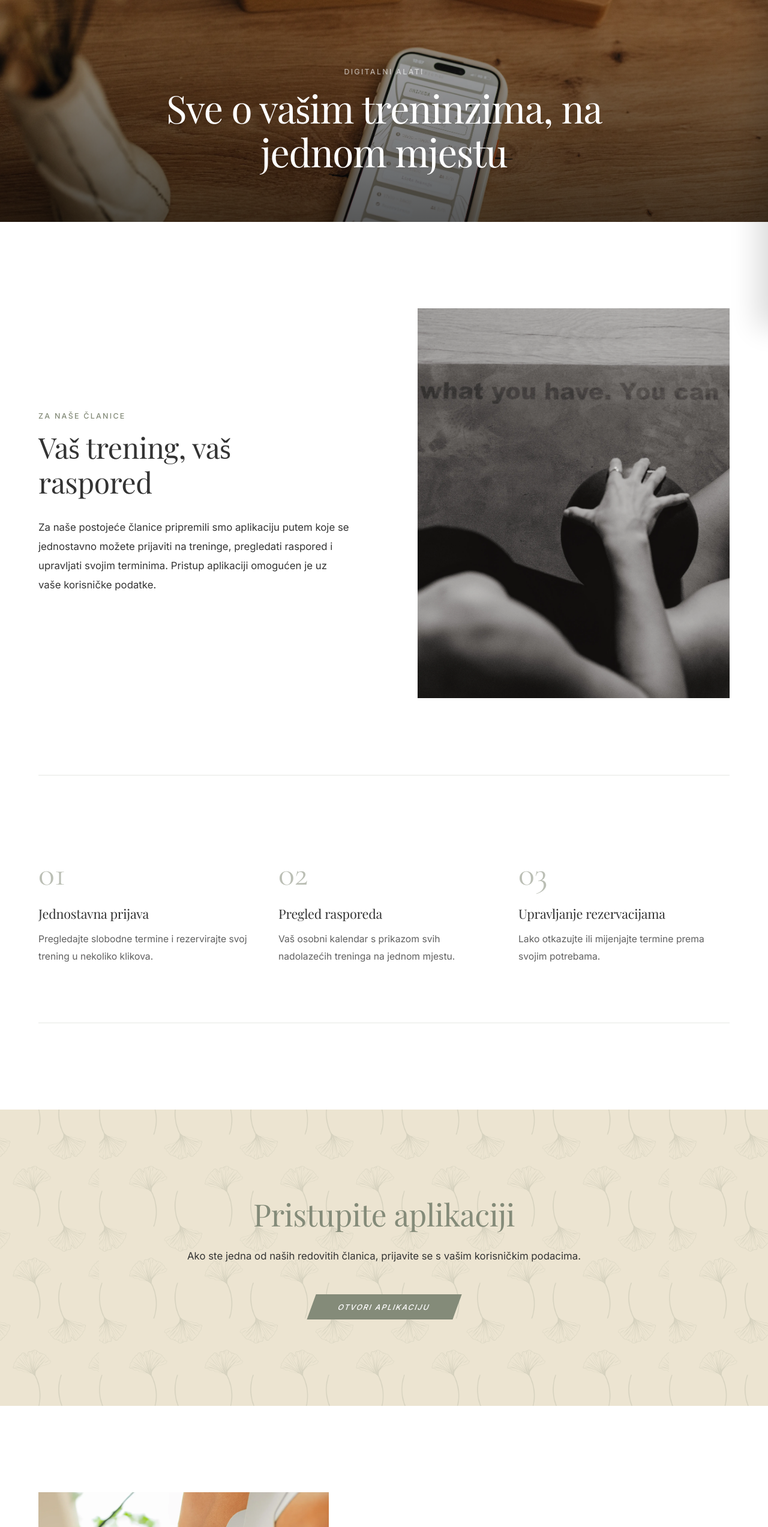
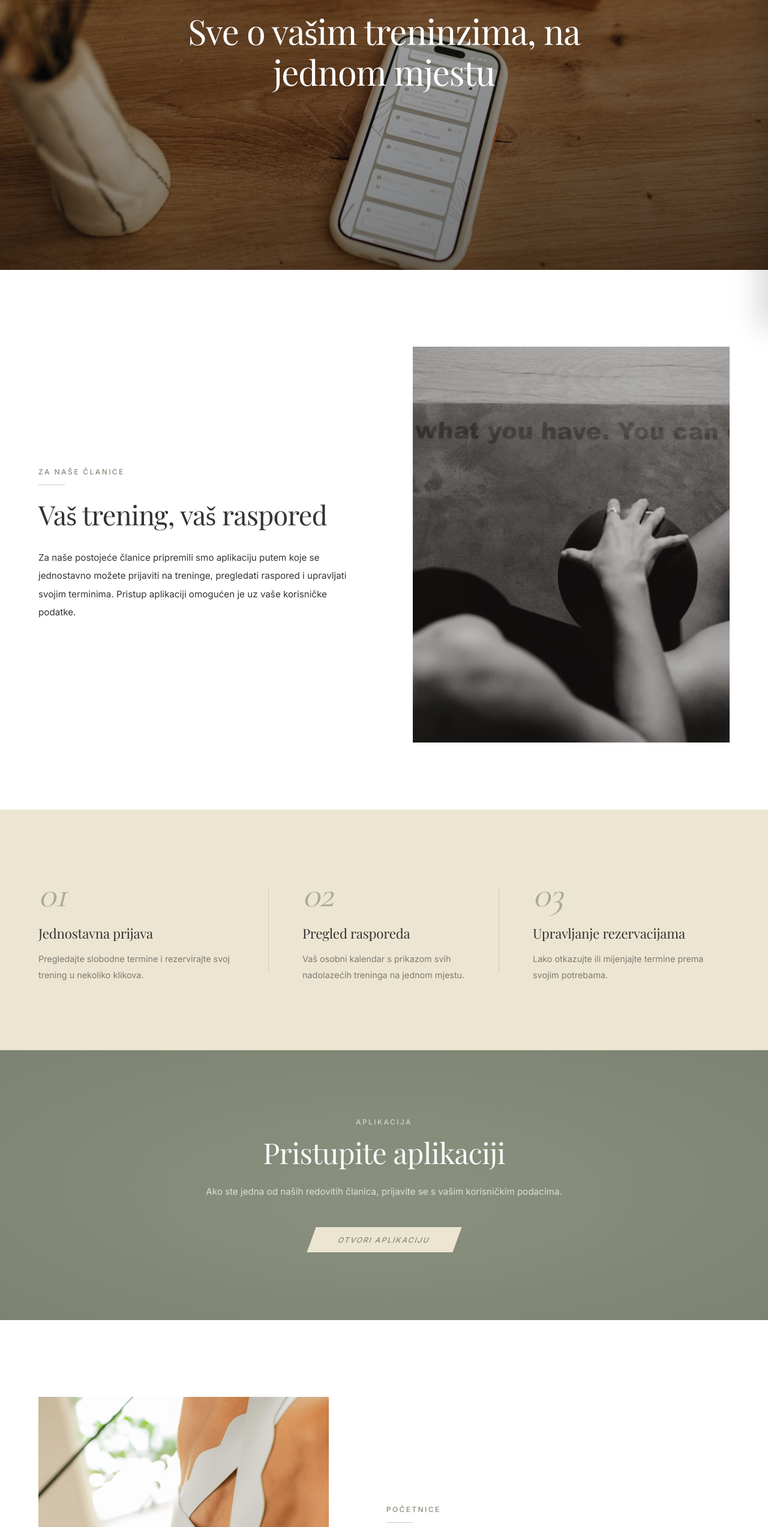
Before and after one commit to mateorumac/gioia-web, a React (Vite) app: page /en/members in a window 1280 px wide. Shown: the part 254-2800 px from the top of the page at 60% size. Built offline with nearby package versions, Linux system fonts and the light colour scheme.

Commit message:
member info done

```diff
--- a/src/pages/MemberInfoPage.jsx
+++ b/src/pages/MemberInfoPage.jsx
@@ -1,12 +1,21 @@
 import { motion } from "framer-motion";
 import { useTranslation } from "react-i18next";
+import { useLocation } from "react-router-dom";
 import { membersHero, allGalleryImages } from "../utils/images";
-import { fadeUp, imageReveal, staggerContainer, viewport } from "../animations/motionPresets";
-import patternBg from "../assets/green-pattern-bg.png";
+import {
+  fadeUp,
+  imageReveal,
+  lineReveal,
+  staggerContainer,
+  viewport,
+} from "../animations/motionPresets";
 import "../styles/MemberInfo.css";
 
 function MemberInfoPage() {
   const { t } = useTranslation();
+  const location = useLocation();
+  const currentLang = location.pathname.split("/")[1] === "en" ? "en" : "hr";
+  const contactHref = `/${currentLang}/#contact`;
 
   return (
     <div className="mi__page">
@@ -26,7 +35,7 @@ function MemberInfoPage() {
           initial="hidden"
           animate="visible"
         >
-          <motion.p className="mi__eyebrow" variants={fadeUp}>
+          <motion.p className="mi__hero-eyebrow" variants={fadeUp}>
             {t("members.eyebrow", "Digitalni alati")}
           </motion.p>
           <motion.h1 className="mi__hero-title" variants={fadeUp}>
@@ -39,6 +48,7 @@ function MemberInfoPage() {
       <section className="mi__intro">
         <div className="mi__container">
           <div className="mi__intro-grid">
+
             <motion.div
               className="mi__intro-text"
               variants={staggerContainer}
@@ -46,9 +56,14 @@ function MemberInfoPage() {
               whileInView="visible"
               viewport={viewport}
             >
-              <motion.p className="mi__section-eyebrow" variants={fadeUp}>
+              <motion.p className="mi__eyebrow" variants={fadeUp}>
                 {t("members.introEyebrow", "Za naše članice")}
               </motion.p>
+              <motion.div
+                className="mi__rule"
+                variants={lineReveal}
+                style={{ transformOrigin: "left center" }}
+              />
               <motion.h2 className="mi__section-title" variants={fadeUp}>
                 {t("members.introTitle", "Vaš trening, vaš raspored")}
               </motion.h2>
@@ -73,6 +88,7 @@ function MemberInfoPage() {
                 loading="lazy"
               />
             </motion.div>
+
           </div>
         </div>
       </section>
@@ -129,17 +145,18 @@ function MemberInfoPage() {
         </div>
       </section>
 
-      {/* ── CTA ── */}
-      <motion.section
-        className="mi__cta"
-        style={{ "--pattern-bg": `url(${patternBg})` }}
-        variants={staggerContainer}
-        initial="hidden"
-        whileInView="visible"
-        viewport={viewport}
-      >
-        <div className="mi__cta-veil" />
-        <div className="mi__cta-content">
+      {/* ── CTA — sage panel ── */}
+      <section className="mi__cta">
+        <motion.div
+          className="mi__cta-content"
+          variants={staggerContainer}
+          initial="hidden"
+          whileInView="visible"
+          viewport={viewport}
+        >
+          <motion.p className="mi__cta-eyebrow" variants={fadeUp}>
+            {t("members.ctaEyebrow", "Aplikacija")}
+          </motion.p>
           <motion.h2 className="mi__cta-title" variants={fadeUp}>
             {t("members.ctaTitle", "Pristupite aplikaciji")}
           </motion.h2>
@@ -159,13 +176,14 @@ function MemberInfoPage() {
               {t("members.appButton", "Otvori aplikaciju")}
             </a>
           </motion.div>
-        </div>
-      </motion.section>
+        </motion.div>
+      </section>
 
       {/* ── Help ── */}
       <section className="mi__help">
         <div className="mi__container">
           <div className="mi__help-grid">
+
             <motion.div
               className="mi__help-image"
               variants={imageReveal}
@@ -187,6 +205,14 @@ function MemberInfoPage() {
               whileInView="visible"
               viewport={viewport}
             >
+              <motion.p className="mi__eyebrow" variants={fadeUp}>
+                {t("members.helpEyebrow", "Početnice")}
+              </motion.p>
+              <motion.div
+                className="mi__rule"
+                variants={lineReveal}
+                style={{ transformOrigin: "left center" }}
+              />
               <motion.h3 className="mi__help-title" variants={fadeUp}>
                 {t("members.helpTitle", "Nova ste u studiju?")}
               </motion.h3>
@@ -197,11 +223,13 @@ function MemberInfoPage() {
                 )}
               </motion.p>
               <motion.div variants={fadeUp}>
-                <a href="#contact" className="mi__contact-link">
-                  {t("members.contactLink", "Kontaktirajte nas")} →
+                <a href={contactHref} className="mi__contact-link">
+                  <span>{t("members.contactLink", "Kontaktirajte nas")}</span>
+                  <span className="mi__contact-arrow" aria-hidden="true">→</span>
                 </a>
               </motion.div>
             </motion.div>
+
           </div>
         </div>
       </section>
--- a/src/styles/MemberInfo.css
+++ b/src/styles/MemberInfo.css
@@ -7,16 +7,18 @@
   background-color: var(--color-white);
 }
 
-/* ── Hero ── */
+/* ─────────────────────────────────────────
+   HERO
+───────────────────────────────────────── */
 
 .mi__hero {
   position: relative;
   width: 100%;
-  height: 78vh;
-  min-height: 540px;
+  height: 88vh;
+  min-height: 620px;
   overflow: hidden;
   display: flex;
-  align-items: flex-end;
+  align-items: center;
   justify-content: center;
 }
 
@@ -24,50 +26,55 @@
   position: absolute;
   inset: 0;
   background-size: cover;
-  background-position: center 30%;
+  background-position: center 65%;
   background-repeat: no-repeat;
 }
 
+/* Diagonal gradient — reads naturally, not a flat dark veil */
 .mi__hero-overlay {
   position: absolute;
   inset: 0;
   background: linear-gradient(
-    to bottom,
-    rgba(0, 0, 0, 0.08) 0%,
-    rgba(0, 0, 0, 0.18) 50%,
-    rgba(0, 0, 0, 0.58) 100%
+    160deg,
+    rgba(0, 0, 0, 0.06) 0%,
+    rgba(0, 0, 0, 0.22) 45%,
+    rgba(0, 0, 0, 0.54) 100%
   );
 }
 
+/* Slightly above true center via negative margin */
 .mi__hero-content {
   position: relative;
   z-index: 2;
   text-align: center;
-  padding: 0 2rem 5rem;
-  max-width: 860px;
+  padding: 0 2rem;
+  max-width: 820px;
+  margin-top: -7vh;
 }
 
-.mi__eyebrow {
+.mi__hero-eyebrow {
   font-family: var(--font-inter);
-  font-size: 0.78rem;
+  font-size: 0.75rem;
   font-weight: 500;
-  letter-spacing: 0.18em;
+  letter-spacing: 0.2em;
   text-transform: uppercase;
-  color: rgba(255, 255, 255, 0.6);
-  margin: 0 0 1rem;
+  color: rgba(255, 255, 255, 0.55);
+  margin: 0 0 1.1rem;
 }
 
 .mi__hero-title {
   font-family: var(--font-playfair);
-  font-size: clamp(2.4rem, 5vw, 4rem);
+  font-size: clamp(2.2rem, 4.5vw, 3.8rem);
   font-weight: 400;
   letter-spacing: -0.02em;
-  line-height: 1.15;
+  line-height: 1.18;
   color: var(--color-white);
   margin: 0;
 }
 
-/* ── Container ── */
+/* ─────────────────────────────────────────
+   SHARED UTILITIES
+───────────────────────────────────────── */
 
 .mi__container {
   max-width: 1400px;
@@ -75,16 +82,39 @@
   padding: 0 4rem;
 }
 
-/* ── Intro ── */
+/* Eyebrow label — used across sections */
+.mi__eyebrow {
+  font-family: var(--font-inter);
+  font-size: 0.75rem;
+  font-weight: 500;
+  letter-spacing: 0.2em;
+  text-transform: uppercase;
+  color: var(--color-sage);
+  margin: 0 0 0.85rem;
+}
+
+/* Thin decorative rule — animates from left via lineReveal */
+.mi__rule {
+  width: 44px;
+  height: 1px;
+  background: var(--color-sage);
+  opacity: 0.45;
+  margin-bottom: 1.4rem;
+}
+
+/* ─────────────────────────────────────────
+   INTRO — text + image split
+───────────────────────────────────────── */
 
 .mi__intro {
-  padding: 9rem 0 8rem;
+  padding: 8rem 0 7rem;
+  background: var(--color-white);
 }
 
 .mi__intro-grid {
   display: grid;
   grid-template-columns: 1fr 1fr;
-  gap: 7rem;
+  gap: 6rem;
   align-items: center;
 }
 
@@ -93,35 +123,26 @@
   flex-direction: column;
 }
 
-.mi__section-eyebrow {
-  font-family: var(--font-inter);
-  font-size: 0.78rem;
-  font-weight: 500;
-  letter-spacing: 0.18em;
-  text-transform: uppercase;
-  color: var(--color-sage);
-  margin: 0 0 1rem;
-}
-
 .mi__section-title {
   font-family: var(--font-playfair);
-  font-size: clamp(2.2rem, 4vw, 3rem);
+  font-size: clamp(2rem, 3.5vw, 2.8rem);
   font-weight: 400;
-  letter-spacing: -0.01em;
-  line-height: 1.2;
+  letter-spacing: -0.015em;
+  line-height: 1.22;
   color: var(--color-text);
-  margin: 0 0 2rem;
+  margin: 0 0 1.8rem;
 }
 
 .mi__intro-body {
   font-family: var(--font-inter);
-  font-size: 1.05rem;
-  line-height: 1.9;
+  font-size: 0.95rem;
+  line-height: 2;
   color: var(--color-text);
-  opacity: 0.82;
+  opacity: 0.62;
   margin: 0;
 }
 
+/* Portrait image */
 .mi__intro-image {
   width: 100%;
   aspect-ratio: 4 / 5;
@@ -134,46 +155,77 @@
   object-fit: cover;
   object-position: center;
   display: block;
-  transition: transform 0.8s ease;
+  transition: transform 0.9s ease;
 }
 
 .mi__intro-image:hover img {
-  transform: scale(1.04);
+  transform: scale(1.03);
 }
 
-/* ── Features ── */
+/* ─────────────────────────────────────────
+   FEATURES — beige background, 3 columns
+   Divider style mirrors for-who-columns
+───────────────────────────────────────── */
 
 .mi__features {
-  padding: 0 0 9rem;
+  background: var(--color-beige);
+  padding: 7rem 0;
 }
 
 .mi__features-grid {
   display: grid;
   grid-template-columns: repeat(3, 1fr);
-  gap: 3rem;
-  padding: 6rem 0;
-  border-top: 1px solid rgba(132, 139, 121, 0.2);
-  border-bottom: 1px solid rgba(132, 139, 121, 0.2);
+  gap: 0;
 }
 
 .mi__feature {
-  padding-top: 2.5rem;
+  position: relative;
+  padding: 0 3.5rem 0 3.5rem;
 }
 
+/* First card: flush with container left edge */
+.mi__feature:first-child {
+  padding-left: 0;
+}
+
+/* Last card: flush with container right edge */
+.mi__feature:last-child {
+  padding-right: 0;
+}
+
+/* Partial-height vertical divider — matches for-who-column style */
+.mi__feature::after {
+  content: "";
+  position: absolute;
+  right: 0;
+  top: 10%;
+  height: 80%;
+  width: 1px;
+  background: rgba(132, 139, 121, 0.28);
+  pointer-events: none;
+}
+
+.mi__feature:last-child::after {
+  display: none;
+}
+
+/* Number — visible design element, Cormorant italic at scale */
 .mi__feature-num {
   display: block;
   font-family: var(--font-cormorant);
-  font-size: 3.5rem;
+  font-size: 3.8rem;
   font-weight: 300;
+  font-style: italic;
   color: var(--color-sage);
-  opacity: 0.55;
+  opacity: 0.65;
   line-height: 1;
-  margin-bottom: 1.5rem;
+  margin-bottom: 1.2rem;
+  letter-spacing: -0.02em;
 }
 
 .mi__feature-title {
   font-family: var(--font-playfair);
-  font-size: 1.35rem;
+  font-size: 1.4rem;
   font-weight: 400;
   letter-spacing: -0.01em;
   color: var(--color-text);
@@ -183,31 +235,34 @@
 
 .mi__feature-text {
   font-family: var(--font-inter);
-  font-size: 0.98rem;
-  line-height: 1.85;
+  font-size: 0.9rem;
+  line-height: 1.9;
   color: var(--color-text);
-  opacity: 0.78;
+  opacity: 0.6;
   margin: 0;
 }
 
-/* ── CTA ── */
+/* ─────────────────────────────────────────
+   CTA — sage panel, inverse palette
+   Mirrors the for-who-section visual language
+───────────────────────────────────────── */
 
 .mi__cta {
   position: relative;
-  padding: 9rem 4rem;
+  padding: 7rem 4rem;
   text-align: center;
   overflow: hidden;
-  background-color: var(--color-beige);
-  background-image: var(--pattern-bg);
-  background-repeat: repeat;
-  background-size: 950px;
-  background-position: center;
+  background: var(--color-sage);
 }
 
-.mi__cta-veil {
+/* Subtle radial depth — same as for-who-section */
+.mi__cta::before {
+  content: "";
   position: absolute;
   inset: 0;
-  background: rgba(236, 229, 209, 0.78);
+  background:
+    radial-gradient(ellipse at 50% 55%, rgba(255, 255, 255, 0.04) 0%, transparent 50%),
+    radial-gradient(ellipse at 50% 50%, transparent 40%, rgba(0, 0, 0, 0.06) 100%);
   pointer-events: none;
   z-index: 0;
 }
@@ -215,29 +270,39 @@
 .mi__cta-content {
   position: relative;
   z-index: 1;
-  max-width: 680px;
+  max-width: 620px;
   margin: 0 auto;
+}
+
+.mi__cta-eyebrow {
+  font-family: var(--font-inter);
+  font-size: 0.75rem;
+  font-weight: 500;
+  letter-spacing: 0.2em;
+  text-transform: uppercase;
+  color: rgba(236, 229, 209, 0.78);
+  margin: 0 0 0.9rem;
 }
 
 .mi__cta-title {
   font-family: var(--font-playfair);
-  font-size: clamp(2.2rem, 4vw, 3.2rem);
+  font-size: clamp(2rem, 3.8vw, 3rem);
   font-weight: 400;
-  letter-spacing: -0.01em;
+  letter-spacing: -0.015em;
   line-height: 1.2;
-  color: var(--color-sage);
-  margin: 0 0 1.5rem;
+  color: rgba(255, 255, 255, 0.96);
+  margin: 0 0 1.4rem;
 }
 
 .mi__cta-sub {
   font-family: var(--font-inter);
-  font-size: 1.05rem;
-  line-height: 1.85;
-  color: var(--color-text);
-  opacity: 0.85;
-  margin: 0 0 3rem;
+  font-size: 0.95rem;
+  line-height: 1.9;
+  color: rgba(255, 255, 255, 0.72);
+  margin: 0 0 2.8rem;
 }
 
+/* Skewed button — identical to hero CTA, inverted palette */
 .mi__cta-btn {
   display: inline-flex;
   align-items: center;
@@ -249,27 +314,29 @@
   letter-spacing: 0.14em;
   text-transform: uppercase;
   text-decoration: none;
-  background: var(--color-sage);
-  color: var(--color-white);
-  border: none;
+  background: var(--color-beige);
+  color: var(--color-sage);
   transform: skewX(-20deg);
   transition: background-color 0.3s ease;
 }
 
 .mi__cta-btn:hover {
-  background: #6f755f;
+  background: var(--color-white);
 }
 
-/* ── Help ── */
+/* ─────────────────────────────────────────
+   HELP — white, image left, text right
+───────────────────────────────────────── */
 
 .mi__help {
-  padding: 9rem 0 10rem;
+  background: var(--color-white);
+  padding: 8rem 0 9rem;
 }
 
 .mi__help-grid {
   display: grid;
   grid-template-columns: 42% 1fr;
-  gap: 7rem;
+  gap: 6rem;
   align-items: center;
 }
 
@@ -285,11 +352,11 @@
   object-fit: cover;
   object-position: center;
   display: block;
-  transition: transform 0.8s ease;
+  transition: transform 0.9s ease;
 }
 
 .mi__help-image:hover img {
-  transform: scale(1.04);
+  transform: scale(1.03);
 }
 
 .mi__help-text {
@@ -300,32 +367,35 @@
 
 .mi__help-title {
   font-family: var(--font-playfair);
-  font-size: clamp(2rem, 4vw, 2.6rem);
+  font-size: clamp(1.9rem, 3.5vw, 2.5rem);
   font-weight: 400;
-  letter-spacing: -0.01em;
-  line-height: 1.2;
+  letter-spacing: -0.015em;
+  line-height: 1.22;
   color: var(--color-text);
-  margin: 0 0 1.5rem;
+  margin: 0 0 1.4rem;
 }
 
 .mi__help-body {
   font-family: var(--font-inter);
-  font-size: 1.05rem;
-  line-height: 1.9;
+  font-size: 0.95rem;
+  line-height: 2;
   color: var(--color-text);
-  opacity: 0.82;
-  margin: 0 0 2.5rem;
+  opacity: 0.62;
+  margin: 0 0 2.4rem;
 }
 
+/* Contact link — arrow animates on hover, no layout shift */
 .mi__contact-link {
+  display: inline-flex;
+  align-items: center;
+  gap: 0.55rem;
   font-family: var(--font-inter);
-  font-size: 1rem;
+  font-size: 0.78rem;
   font-weight: 500;
-  letter-spacing: 0.04em;
+  letter-spacing: 0.14em;
+  text-transform: uppercase;
   text-decoration: none;
   color: var(--color-sage);
-  border-bottom: 1px solid var(--color-sage);
-  padding-bottom: 2px;
   transition: opacity 200ms ease;
 }
 
@@ -333,7 +403,21 @@
   opacity: 0.7;
 }
 
-/* ── Responsive ── */
+.mi__contact-arrow {
+  display: inline-block;
+  font-size: 1rem;
+  transition: transform 220ms ease;
+  letter-spacing: 0;
+  text-transform: none;
+}
+
+.mi__contact-link:hover .mi__contact-arrow {
+  transform: translateX(5px);
+}
+
+/* ═══════════════════════════════════════════
+   RESPONSIVE
+═══════════════════════════════════════════ */
 
 @media (max-width: 1200px) {
   .mi__container {
@@ -341,28 +425,46 @@
   }
 
   .mi__intro-grid {
-    gap: 5rem;
+    gap: 4.5rem;
+  }
+
+  .mi__feature {
+    padding-left: 2.5rem;
+    padding-right: 2.5rem;
+  }
+
+  .mi__feature:first-child {
+    padding-left: 0;
+  }
+
+  .mi__feature:last-child {
+    padding-right: 0;
   }
 
   .mi__help-grid {
-    gap: 5rem;
+    gap: 4.5rem;
   }
 
   .mi__cta {
-    padding: 7rem 3rem;
+    padding: 6rem 3rem;
   }
 }
 
 @media (max-width: 900px) {
   .mi__hero {
-    height: 62vh;
+    height: 64vh;
     min-height: 460px;
+  }
+
+  .mi__hero-content {
+    margin-top: -5vh;
   }
 
   .mi__container {
     padding: 0 2rem;
   }
 
+  /* ── Intro ── */
   .mi__intro {
     padding: 6rem 0 5rem;
   }
@@ -373,33 +475,48 @@
   }
 
   .mi__intro-image {
-    aspect-ratio: 16 / 9;
+    aspect-ratio: 3 / 2;
   }
 
+  /* ── Features ── */
   .mi__features {
-    padding: 0 0 6rem;
+    padding: 5rem 0;
   }
 
   .mi__features-grid {
     grid-template-columns: 1fr;
-    gap: 0;
-    padding: 4rem 0;
   }
 
   .mi__feature {
-    padding-top: 2rem;
-    padding-bottom: 2rem;
-    border-bottom: 1px solid rgba(132, 139, 121, 0.12);
+    padding: 2.2rem 0;
+    border-bottom: 1px solid rgba(132, 139, 121, 0.18);
+  }
+
+  .mi__feature:first-child {
+    padding-top: 0;
   }
 
   .mi__feature:last-child {
-    border-bottom: 0;
+    border-bottom: none;
+    padding-bottom: 0;
   }
 
+  /* Remove side padding and pseudo dividers on mobile */
+  .mi__feature::after {
+    display: none;
+  }
+
+  .mi__feature-num {
+    font-size: 3rem;
+    margin-bottom: 0.9rem;
+  }
+
+  /* ── CTA ── */
   .mi__cta {
     padding: 6rem 2rem;
   }
 
+  /* ── Help ── */
   .mi__help {
     padding: 6rem 0 7rem;
   }
@@ -410,23 +527,24 @@
   }
 
   .mi__help-image {
-    aspect-ratio: 16 / 9;
+    aspect-ratio: 3 / 2;
     order: -1;
   }
 }
 
 @media (max-width: 600px) {
   .mi__hero {
-    height: 55vh;
+    height: 58vh;
     min-height: 380px;
   }
 
   .mi__hero-content {
-    padding: 0 1.5rem 3.5rem;
+    margin-top: -4vh;
+    padding: 0 1.5rem;
   }
 
   .mi__hero-title {
-    font-size: 2rem;
+    font-size: 1.95rem;
   }
 
   .mi__container {
@@ -442,15 +560,7 @@
   }
 
   .mi__features {
-    padding: 0 0 5rem;
-  }
-
-  .mi__features-grid {
-    padding: 3rem 0;
-  }
-
-  .mi__feature-num {
-    font-size: 3rem;
+    padding: 4rem 0;
   }
 
   .mi__cta {
@@ -465,16 +575,20 @@
   .mi__help {
     padding: 5rem 0 6rem;
   }
+
+  .mi__help-image {
+    aspect-ratio: 4 / 3;
+  }
 }
 
 @media (max-width: 400px) {
   .mi__hero {
-    height: 52vh;
+    height: 54vh;
     min-height: 340px;
   }
 
   .mi__hero-title {
-    font-size: 1.8rem;
+    font-size: 1.75rem;
   }
 
   .mi__container {
```
